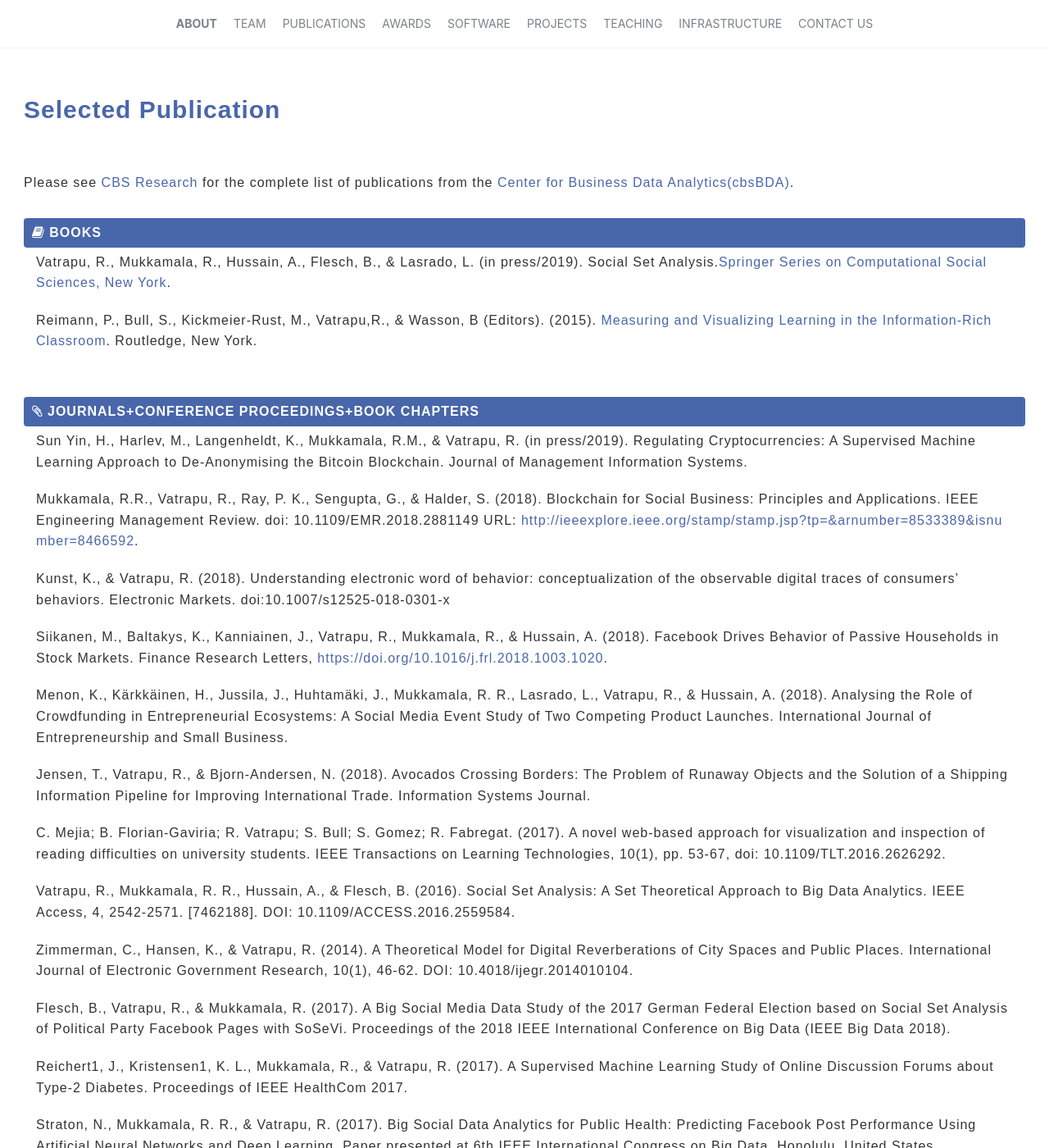
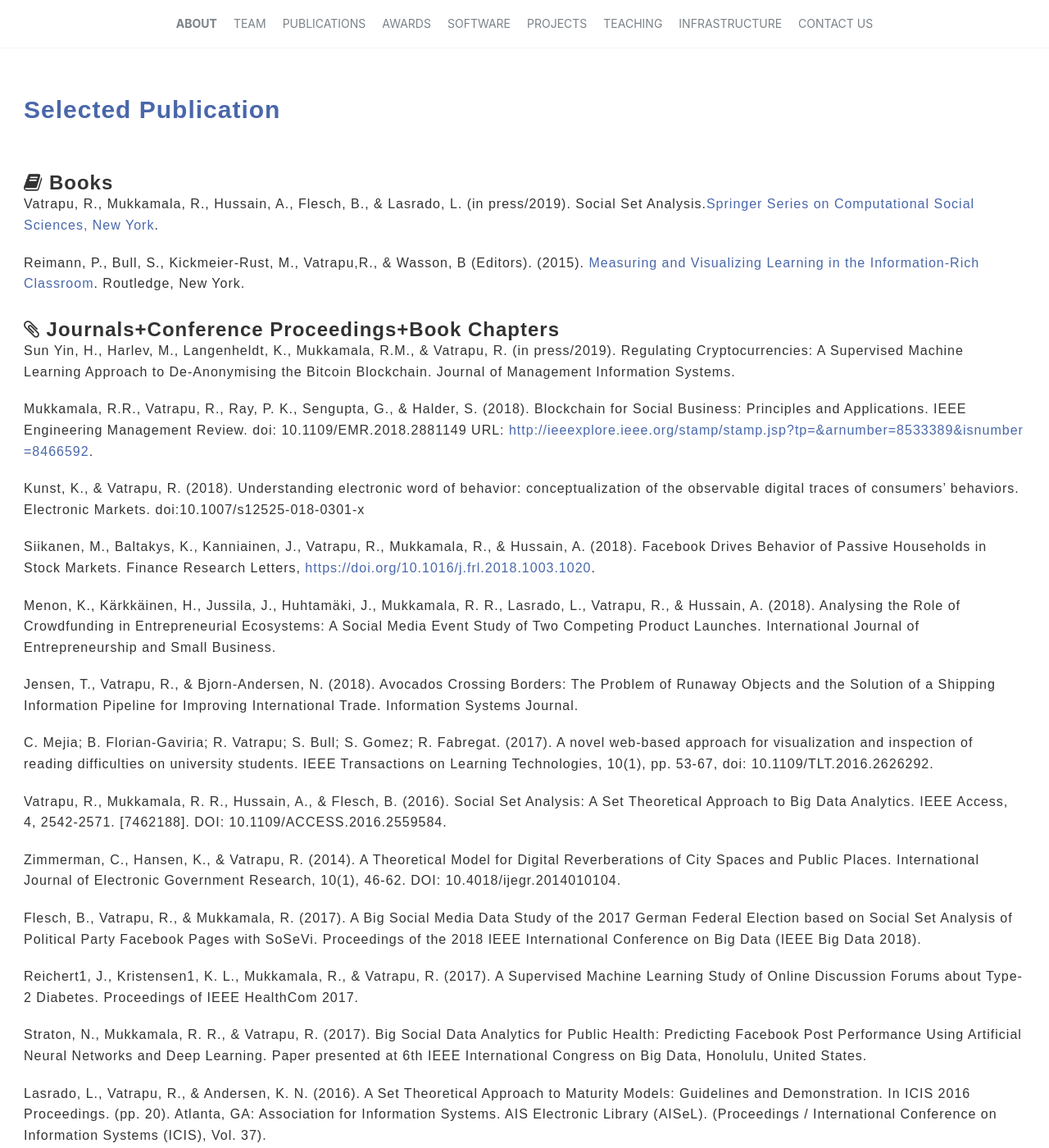
Before and after one commit to cbsBDA/cbsBDA-homepage, a Jekyll site: the page built from _pages/publications.md, in a window 1280 px wide and 1400 px high. Shown: the whole window at 82% size. Built offline with Jekyll 4.4.1, drawn with Linux system fonts in a browser that asks for light colours; nearby versions of some CDN libraries; some of the changed text lies outside the part shown.

Commit message:
Update publications.md

```diff
--- a/_pages/publications.md
+++ b/_pages/publications.md
@@ -29,8 +29,8 @@ author_profile: true
           <div class="team">
           <h3 class="accHeader active" headerindex="0h"><span class="accordprefix">
             <div class="inner">
-              <p>Please see <a class="word-break" href="http://research.cbs.dk/en/persons/ravi-vatrapu(93ba7069-df22-46b2-bf4f-5eb53175ef75)/publications.html?pageSize=500&amp;page=0" target="blank">CBS Research</a> for the complete list of publications from the <a href="http://cssl.cbs.dk/" target="blank">Center for Business Data Analytics(cbsBDA)</a>.</p>
-              <div class="accordion">
+              <!-- <p>To do<a class="word-break" href="http://research.cbs.dk/en/persons/ravi-vatrapu(93ba7069-df22-46b2-bf4f-5eb53175ef75)/publications.html?pageSize=500&amp;page=0" target="blank">CBS Research</a> for the complete list of publications from the <a href="http://cssl.cbs.dk/" target="blank">Center for Business Data Analytics(cbsBDA)</a>.</p>
+              <div class="accordion"> -->
 <h3 class="accHeader"><i class="icon-minus statusicon" title="Collapse" alt="Collapse"></i><i class="fa fa-book"></i> Books</h3>
                 <div class="accDetail" style="display:block !important;" contentindex="0c">
                   <p>Vatrapu, R., Mukkamala, R., Hussain, A., Flesch, B., & Lasrado, L. (in press/2019). Social Set Analysis.<a href="http://link.springer.com/bookseries/11784" target="blank">Springer Series on Computational Social Sciences, New York</a>. </p>
```
